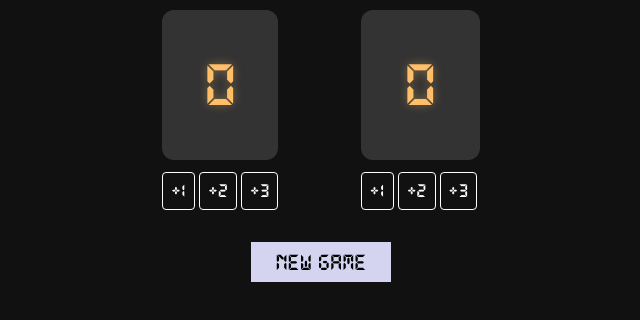
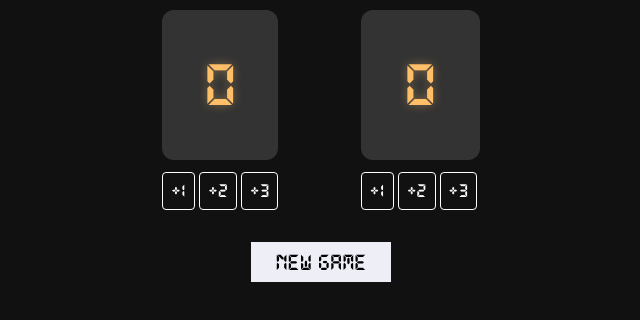
Before and after one commit to tsirides/scoreboard-scrimba, a plain HTML site: page index.html in a window 1280 px wide. In both pictures the pointer is over the button "New Game". Shown: the part 92-412 px from the top of the page, without its empty margins (319-959 px from the left). Drawn offline with Linux system fonts and the light colour scheme.

Commit message:
Fixes on styling

```diff
--- a/index.css
+++ b/index.css
@@ -58,6 +58,11 @@ body {
   border: 0px;
   font-size: 24px;
   padding: 8px 24px;
+  cursor: pointer;
+  transition: 0.3s ease;
+}
+.new-game button:hover {
+  background: rgb(238, 238, 247);
 }
 
 .container h3 {
```
Also changed, not shown: 2 other files.
